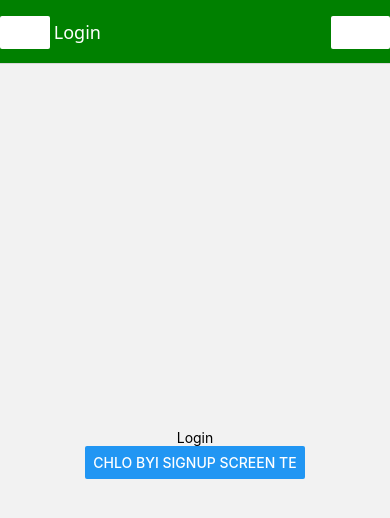
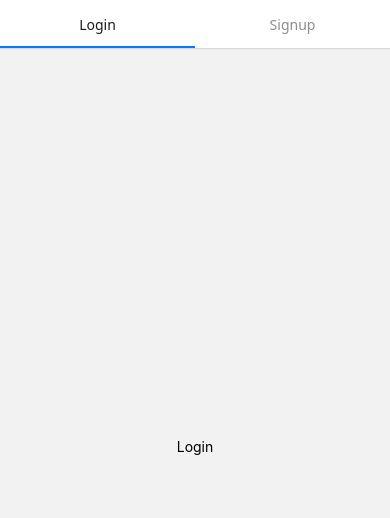
Before and after one commit to Sharan-deepSingh/ReactNativeLearning, a React Native app: screen /Login in a window 390 px wide. Shown: the top 518 px of the page. Built offline with nearby package versions, Linux system fonts and the light colour scheme.

Commit message:
implemented Top Tab Navigation

```diff
--- a/App.tsx
+++ b/App.tsx
@@ -1,32 +1,23 @@
 import { useState } from 'react';
-import { View, Button } from 'react-native';
+import { View, Button, SafeAreaView } from 'react-native';
 import Login from './LoginScreens/Login';
 import {NavigationContainer} from '@react-navigation/native'
-import {createNativeStackNavigator} from '@react-navigation/native-stack'
+import {createMaterialTopTabNavigator} from '@react-navigation/material-top-tabs'
 import Signup from './LoginScreens/Signup';
 
-function App() {
-  const Stack = createNativeStackNavigator()
+const App = () => {
+  const TopTab = createMaterialTopTabNavigator();
 
   return (
     <NavigationContainer>
-      <Stack.Navigator screenOptions={{
-        headerStyle: {
-          backgroundColor: 'green'
-       },
-       headerTintColor: 'white',
-       headerTitleStyle: {
-        fontSize: 18
-       }
-      }}>
-        <Stack.Screen name="Login" component={Login} options={{
-          headerLeft: () => <Button title='Left' color='white'/>,
-          headerRight: () => <Button title='Right' color='white'/>
-        }}/>
-        <Stack.Screen name="  " component={Signup}/>
-      </Stack.Navigator>
+      <SafeAreaView style={{ flex: 1 }}>
+        <TopTab.Navigator>
+          <TopTab.Screen name="Login" component={Login} />
+          <TopTab.Screen name="Signup" component={Signup} />
+        </TopTab.Navigator>
+      </SafeAreaView>
     </NavigationContainer>
   );
-}
+};
 
 export default App;
--- a/LoginScreens/Login.tsx
+++ b/LoginScreens/Login.tsx
@@ -1,13 +1,9 @@
 import { Button, StyleSheet, Text, View } from 'react-native'
 
-const Login = (props) => {
-    const name = "Sharandeep Singh"
-    const work = "Software Engineer"
-
+const Login = () => {
     return (
         <View style={styles.viewStyle}>
             <Text>Login</Text>
-            <Button title='chlo byi signup screen te' onPress={() => props.navigation.navigate("  ", {name, work})} />
         </View>
     );
 }
--- a/LoginScreens/Signup.tsx
+++ b/LoginScreens/Signup.tsx
@@ -1,13 +1,9 @@
 import { StyleSheet, Text, View } from 'react-native'
 
-const Signup = (props) => {
-    const { name, work } = props.route.params;
-
+const Signup = () => {
     return (
         <View style={styles.viewStyle}>
             <Text>Signup</Text>
-            <Text></Text>
-            <Text></Text>
         </View>
     );
 }
--- a/package.json
+++ b/package.json
@@ -10,10 +10,12 @@
     "test": "jest"
   },
   "dependencies": {
+    "@react-navigation/material-top-tabs": "^7.1.0",
     "@react-navigation/native": "^7.0.14",
     "@react-navigation/native-stack": "^7.2.0",
     "react": "18.2.0",
     "react-native": "0.72.6",
+    "react-native-pager-view": "^6.6.1",
     "react-native-safe-area-context": "^5.1.0",
     "react-native-screens": "^4.4.0",
     "react-native-webview": "^13.12.5"
```
Also changed, not shown: 2 other files (tests, documents, lock files or other folders).
